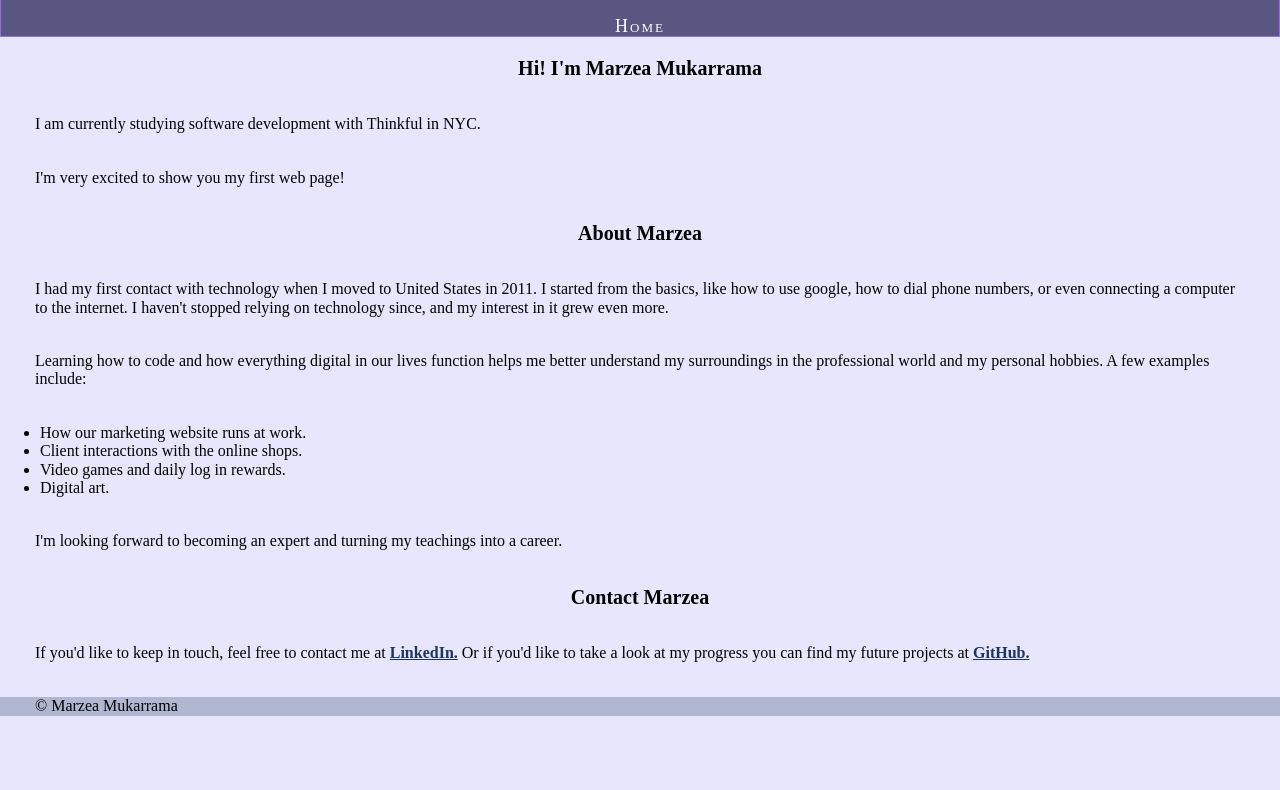
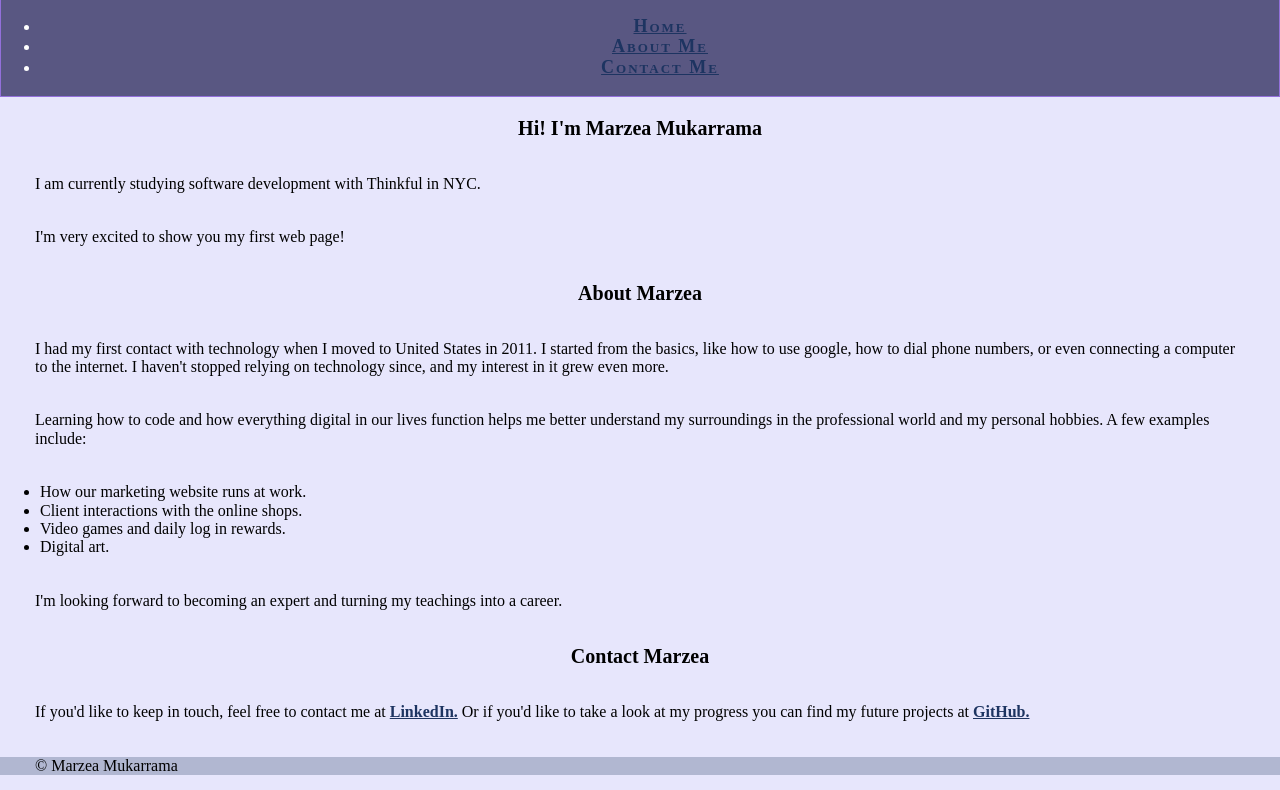
Before and after one commit to Marzea-wrk/thinkful-portfolio, a plain HTML site: page index.html in a window 1280 px wide. Shown: the part 184-974 px from the top of the page. Before the commit the page ends 935 px from the top, so only its background shows below. Drawn offline with nearby package versions, Linux system fonts and the light colour scheme; a script that the page names is missing.

Commit message:
Navigation

```diff
--- a/index.html
+++ b/index.html
@@ -19,7 +19,13 @@
       <header>
         <h1>Marzea Thinkful</h1>
         <h2>Software Developer</h2>
-        <nav>Home</nav>
+        <nav>
+          <ul>
+            <li><a href="home">Home</a></li>
+            <li><a href="about me">About Me</a></li>
+            <li><a href="contact">Contact Me</a></li>
+          </ul>
+        </nav>
       </header>
     </div>
 
```
